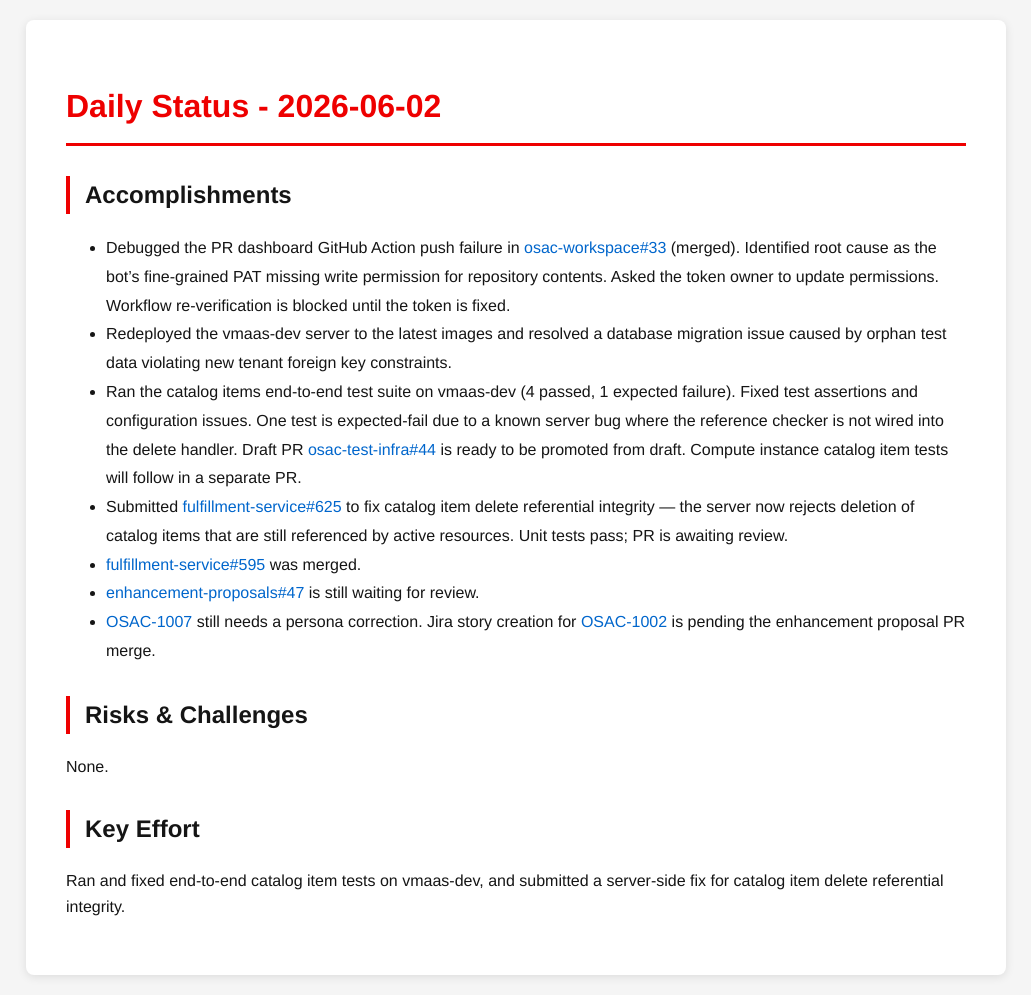
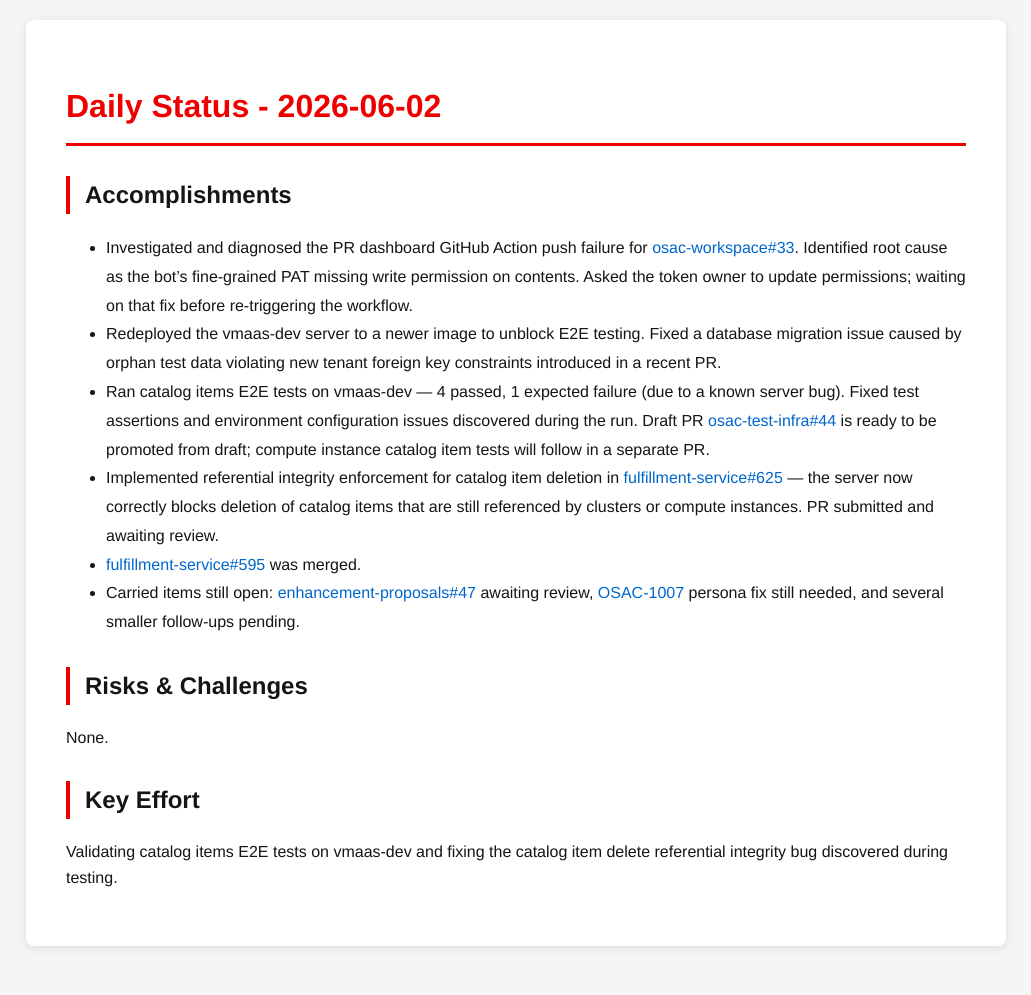
Before and after one commit to tzvatot/daily-status, a Jekyll site: the page built from 2026-06-02.md, in a window 1280 px wide. Shown: the whole page, without its empty margins (124-1155 px from the left). Built offline with Jekyll 4.4.1, drawn with Linux system fonts in a browser that asks for light colours; after the commit the page ends 966 px from its top, so only the background shows below that.

Commit message:
Daily status update - 2026-06-02

```diff
--- a/2026-06-02.md
+++ b/2026-06-02.md
@@ -7,16 +7,15 @@ date: 2026-06-02
 # Daily Status - 2026-06-02
 
 ## Accomplishments
-- Debugged the PR dashboard GitHub Action push failure in [osac-workspace#33](https://github.com/osac-project/osac-workspace/pull/33) (merged). Identified root cause as the bot's fine-grained PAT missing write permission for repository contents. Asked the token owner to update permissions. Workflow re-verification is blocked until the token is fixed.
-- Redeployed the vmaas-dev server to the latest images and resolved a database migration issue caused by orphan test data violating new tenant foreign key constraints.
-- Ran the catalog items end-to-end test suite on vmaas-dev (4 passed, 1 expected failure). Fixed test assertions and configuration issues. One test is expected-fail due to a known server bug where the reference checker is not wired into the delete handler. Draft PR [osac-test-infra#44](https://github.com/osac-project/osac-test-infra/pull/44) is ready to be promoted from draft. Compute instance catalog item tests will follow in a separate PR.
-- Submitted [fulfillment-service#625](https://github.com/osac-project/fulfillment-service/pull/625) to fix catalog item delete referential integrity — the server now rejects deletion of catalog items that are still referenced by active resources. Unit tests pass; PR is awaiting review.
+- Investigated and diagnosed the PR dashboard GitHub Action push failure for [osac-workspace#33](https://github.com/osac-project/osac-workspace/pull/33). Identified root cause as the bot's fine-grained PAT missing write permission on contents. Asked the token owner to update permissions; waiting on that fix before re-triggering the workflow.
+- Redeployed the vmaas-dev server to a newer image to unblock E2E testing. Fixed a database migration issue caused by orphan test data violating new tenant foreign key constraints introduced in a recent PR.
+- Ran catalog items E2E tests on vmaas-dev — 4 passed, 1 expected failure (due to a known server bug). Fixed test assertions and environment configuration issues discovered during the run. Draft PR [osac-test-infra#44](https://github.com/osac-project/osac-test-infra/pull/44) is ready to be promoted from draft; compute instance catalog item tests will follow in a separate PR.
+- Implemented referential integrity enforcement for catalog item deletion in [fulfillment-service#625](https://github.com/osac-project/fulfillment-service/pull/625) — the server now correctly blocks deletion of catalog items that are still referenced by clusters or compute instances. PR submitted and awaiting review.
 - [fulfillment-service#595](https://github.com/osac-project/fulfillment-service/pull/595) was merged.
-- [enhancement-proposals#47](https://github.com/osac-project/enhancement-proposals/pull/47) is still waiting for review.
-- [OSAC-1007](https://redhat.atlassian.net/browse/OSAC-1007) still needs a persona correction. Jira story creation for [OSAC-1002](https://redhat.atlassian.net/browse/OSAC-1002) is pending the enhancement proposal PR merge.
+- Carried items still open: [enhancement-proposals#47](https://github.com/osac-project/enhancement-proposals/pull/47) awaiting review, [OSAC-1007](https://redhat.atlassian.net/browse/OSAC-1007) persona fix still needed, and several smaller follow-ups pending.
 
 ## Risks & Challenges
 None.
 
 ## Key Effort
-Ran and fixed end-to-end catalog item tests on vmaas-dev, and submitted a server-side fix for catalog item delete referential integrity.
+Validating catalog items E2E tests on vmaas-dev and fixing the catalog item delete referential integrity bug discovered during testing.
```
